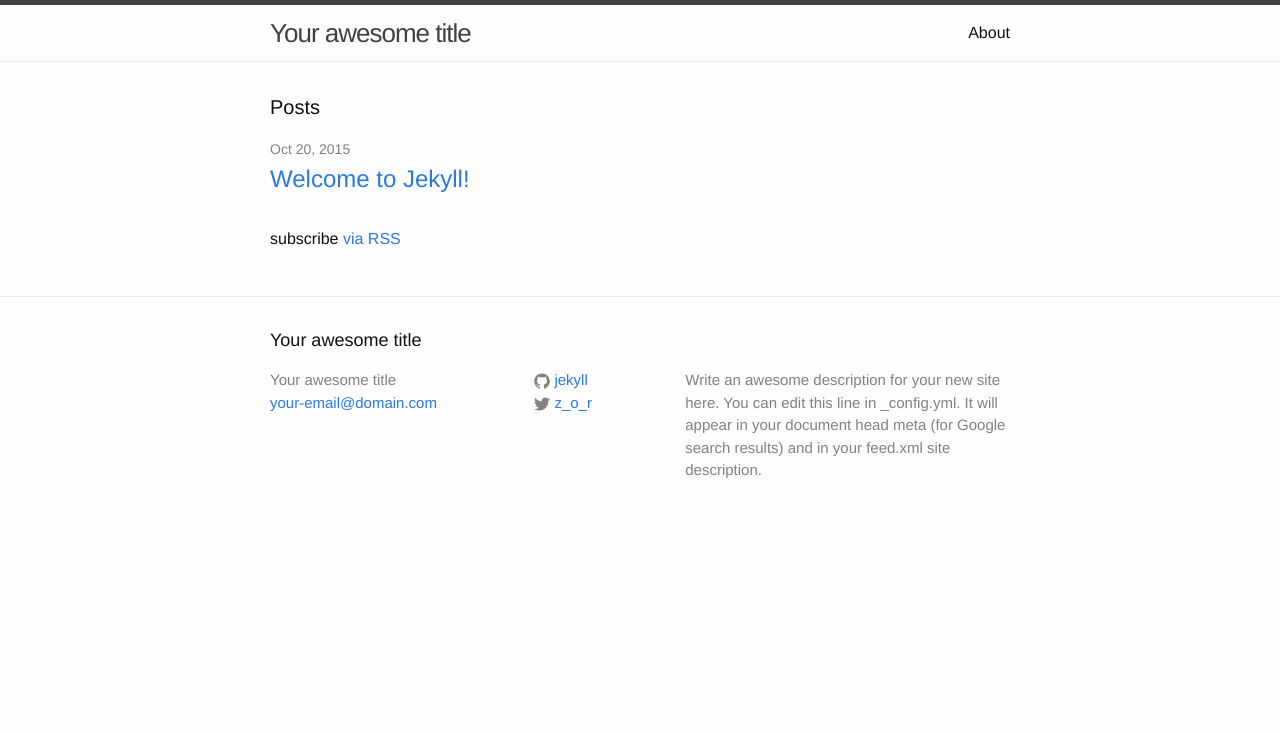
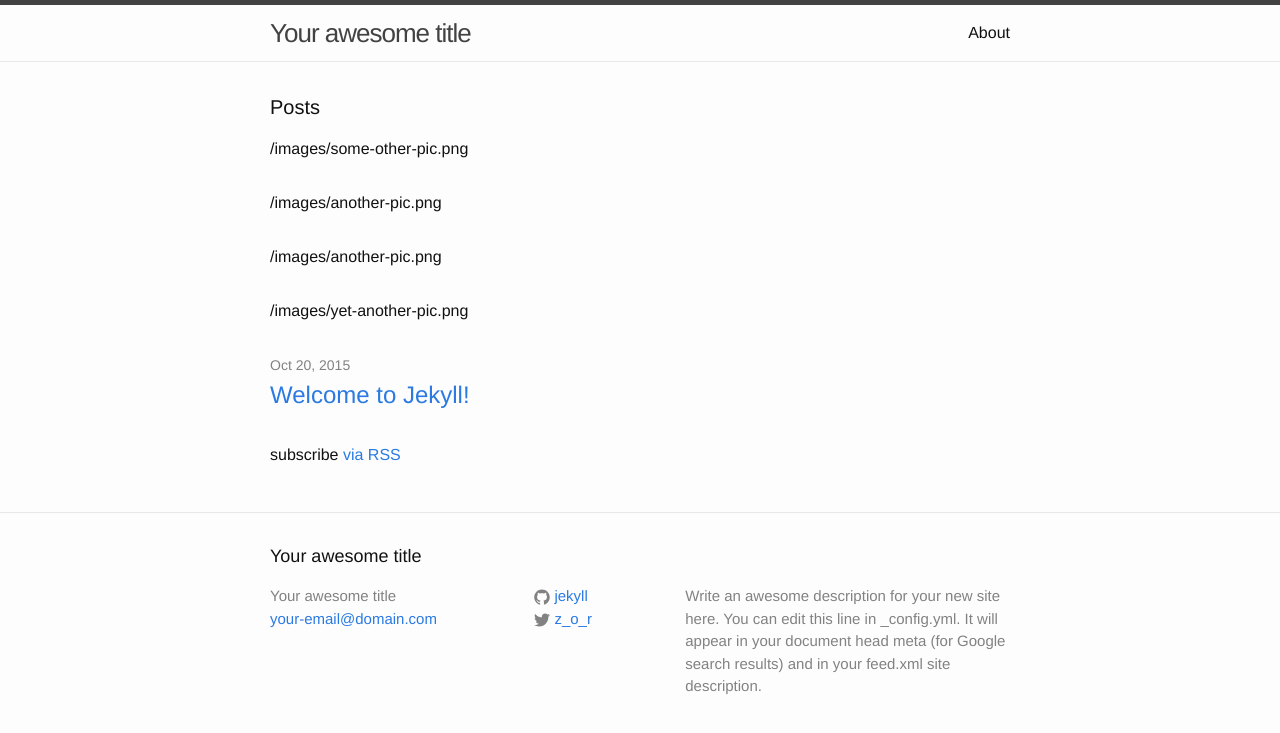
Before and after one commit to illus0r/praqma, a Jekyll site: the page built from index.html, in a window 1280 px wide. Shown: the top 733 px of the page. Built offline with Jekyll 4.4.1, drawn with Linux system fonts in a browser that asks for light colours; some of the changed lines change nothing that is shown.

Commit message:
added data for toprow and bottomrow

```diff
--- /dev/null
+++ b/_data/front.yml
@@ -0,0 +1,38 @@
+toprow:
+ - image:           /images/some-pic.png
+   link:        /training/git.html
+   caption:       This text should appear over the right half of the picture
+                  when the mouse hover over it. It should contain a twitter
+                  size (140 chars) text.
+   ribbon-orange-text: 2 DAYS COURSE
+   ribbon-black-text: MASTERING<br/>GIT
+   ribbon-white-text: VIEW ALL COURSES
+   ribbon-white-link: /training/
+
+bottomrow:
+ - image:           /images/some-other-pic.png
+   target:        http://www.code-conf.com
+   header:        SAMPLE
+   caption:       This text should appear under the picture and stay visible
+                  even on small screens. The text is expected to be roughly
+                  the length of a tweet.
+
+ - image:           /images/another-pic.png
+   target:        /news/some-page.html
+   header:        NEWS
+   caption:       Learn how Microsoft avoided “not invented here” syndrome and
+                  adopted Git. Ethomson speaks at code-conf.
+
+ - image:           /images/another-pic.png
+   target:        /news/some-page.html
+   header:        FEATURES
+   caption:       Our services, ranging from development of plain vanilla
+                  software, over software verification and continuous delivery
+                  assessment.
+
+ - image:           /images/yet-another-pic.png
+   target:        http://www.code-conf.com
+   header:        CONFERENCE
+   caption:       Our event are relevant to managers, software architects
+                  developers, project managers, agile coaches and everyone
+                  who’s got DevOps at heart.
--- a/index.html
+++ b/index.html
@@ -7,6 +7,11 @@
   <h1 class="page-heading">Posts</h1>
 
   <ul class="post-list">
+    {% for br in site.data.front.bottomrow %}
+      <li>
+        {{ br.image }}
+      </li>
+    {% endfor %}
     {% for post in site.posts %}
       <li>
         <span class="post-meta">{{ post.date | date: "%b %-d, %Y" }}</span>
```
